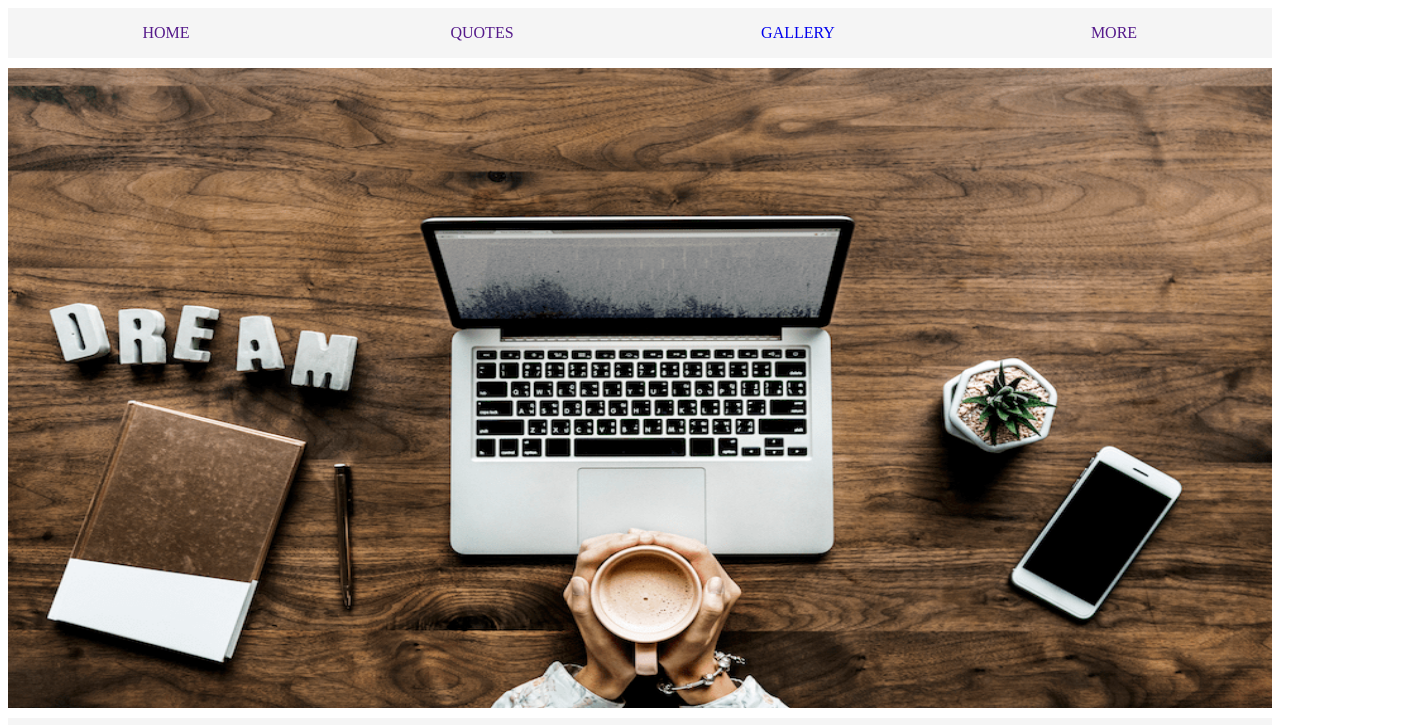
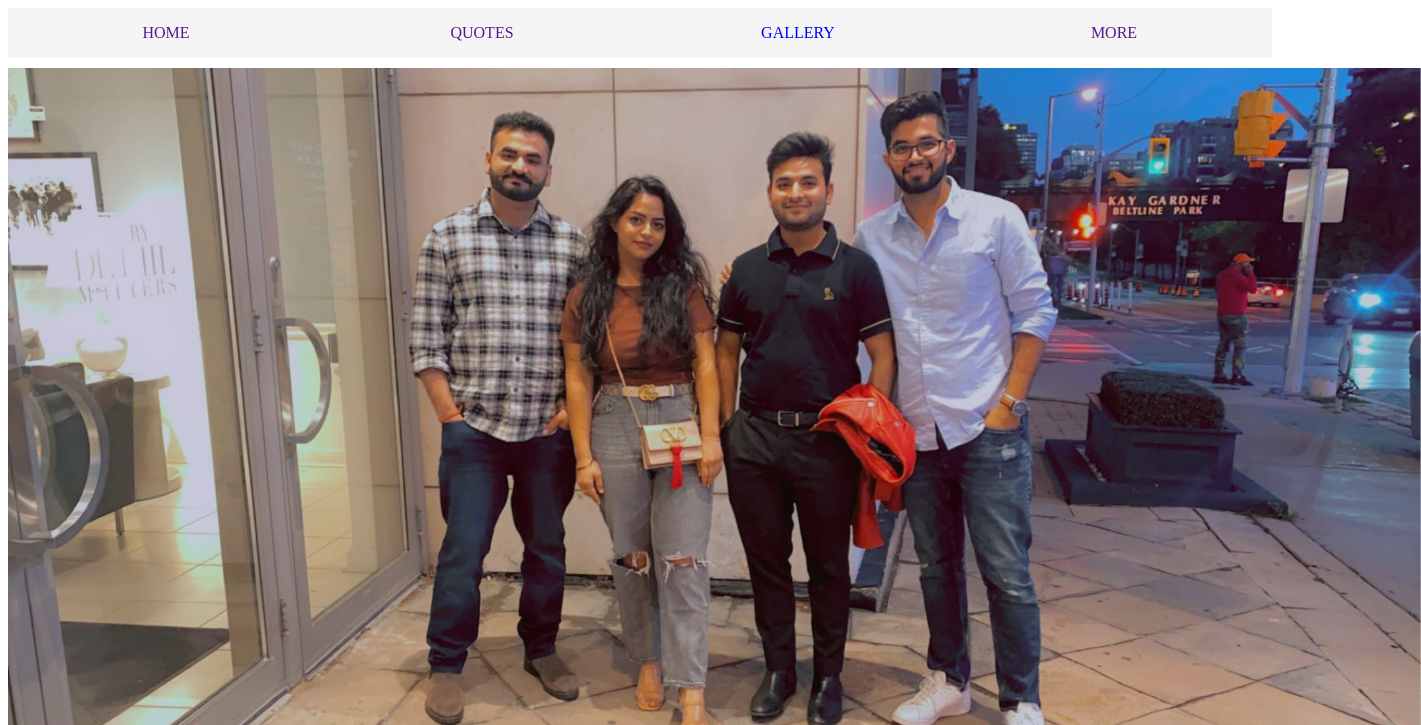
Before and after one commit to ustaads/PersonalPortfolio, a plain HTML site: page index.html in a window 1280 px wide. Shown: the top 725 px of the page, 1421 px wide, since content can reach past the window. Drawn offline with Linux system fonts and the light colour scheme.

Commit message:
new background

```diff
--- a/css/style.css
+++ b/css/style.css
@@ -35,7 +35,7 @@ background-color: whitesmoke;
 }
 .slider {
     display: flex;
-    height: 80vh;
+    height: 95vh;
 
 
 }
--- a/index.html
+++ b/index.html
@@ -29,7 +29,7 @@
         </div>
         <div class="slider">
 
-            <img src="images/desk.png" alt="Desk 1">
+            <img src="images/Snapchat-1073452581 (1).jpg"Desk 1">
             <!-- <img src="images/desk2.png" alt="Desk 2">
             <img src="images/desk3.png" alt="Desk 3"> -->
 
```
Also changed, not shown: images/Snapchat-1073452581 (1).jpg (added), images/Snapchat-1073452581.jpg (added), images/rca.jpg (added), 3 other files.
